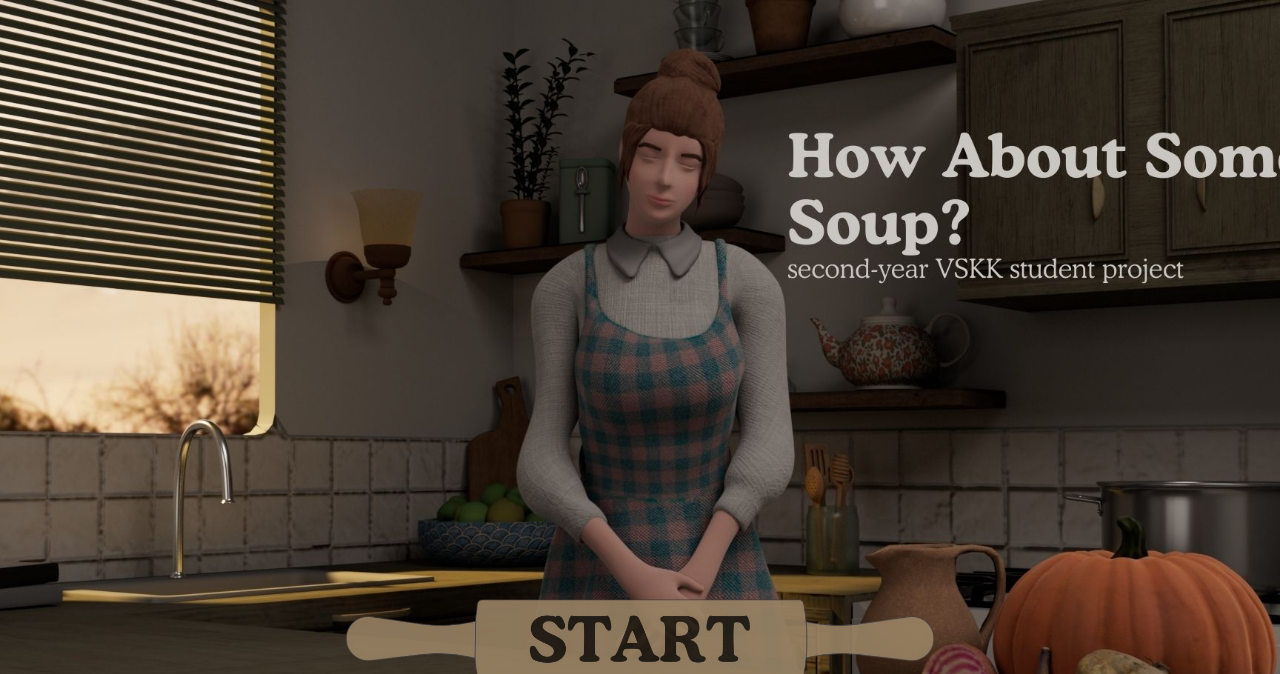
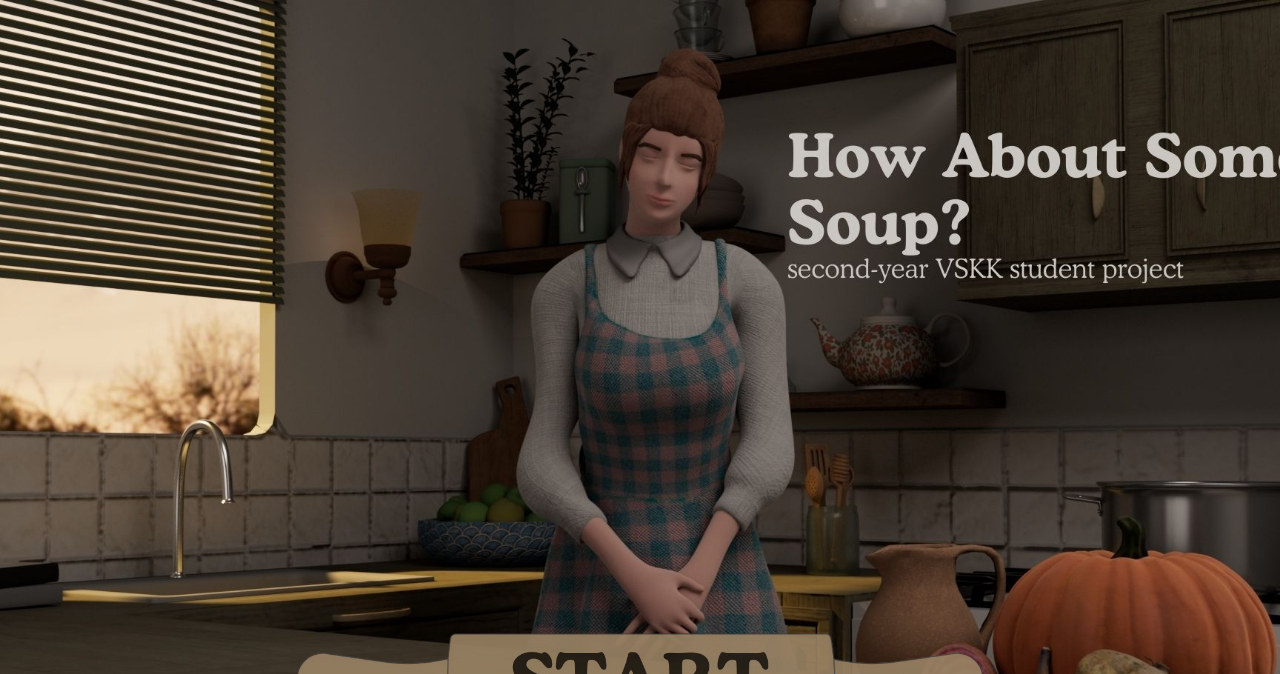
Before and after one commit to svinstvo-og/cookingwithkaya, a plain HTML site: page build/resources/main/templates/index.html in a window 1280 px wide. Shown: the top 674 px of the page. Drawn offline with nearby package versions, Linux system fonts and the light colour scheme; a web font is replaced by a local one.

Commit message:
Minor UI changes

```diff
--- a/build/resources/main/static/tree.json
+++ b/build/resources/main/static/tree.json
@@ -347,7 +347,7 @@
       ]
     },
     "video5_beef_pumpkin_cream": {
-      "image": "beefpumpkinCream.jpg",
+      "image": "beefPumpkinCream.jpg",
       "video": "5.mp4",
       "choices": [
         {
--- a/build/resources/main/templates/index.html
+++ b/build/resources/main/templates/index.html
@@ -21,11 +21,22 @@
             background: url("/images/start.png") no-repeat center center;
             background-size: contain;
             opacity: 90%;
-            width: 600px;   /* adjust to your PNG dimensions */
+            width: 700px;   /* adjust to your PNG dimensions */
             height: 120px;
             border: none;
             cursor: pointer;
-            margin-bottom: 100px;
+            margin-bottom: 60px;
+        }
+
+        html, body {
+            overflow: auto;              /* keep scrolling possible */
+            scrollbar-width: none;       /* Firefox */
+            -ms-overflow-style: none;    /* IE and old Edge */
+        }
+
+        html::-webkit-scrollbar,
+        body::-webkit-scrollbar {
+            display: none;               /* Chrome, Safari, new Edge */
         }
 
         .container {
```
Also changed, not shown: src/main/resources/templates/index.html (+13 -2 lines).
